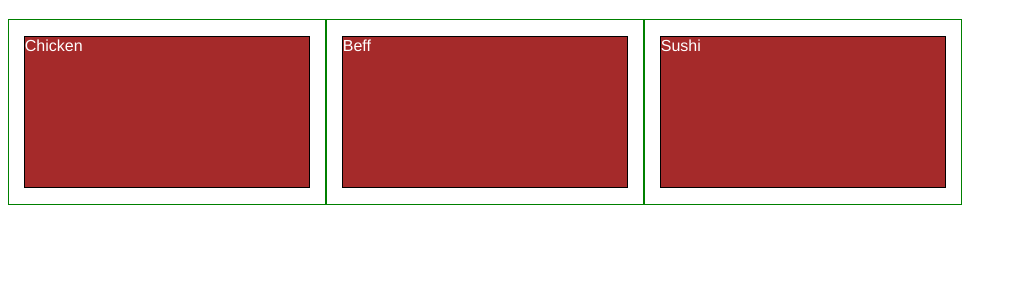
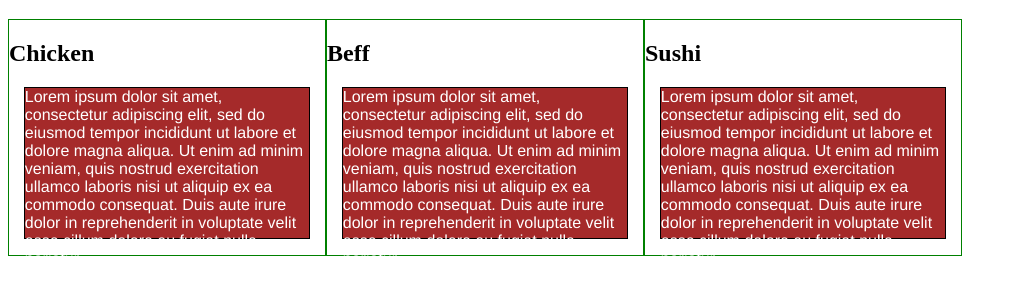
Before and after one commit to PaulinaBerrueto/coursera-test, a plain HTML site: page solution/index.html in a window 1280 px wide. Shown: the part 61-356 px from the top of the page, without its empty margins (0-1017 px from the left). Drawn offline with Linux system fonts and the light colour scheme.

Commit message:
Update index.html

```diff
--- a/solution/index.html
+++ b/solution/index.html
@@ -10,13 +10,19 @@
     <h1>Our Menu</h1>
     <div class="row">
       <section>
-      <div class="col-lg-3 col-md-6"><p>Chicken</p></div>
+      <div class="col-lg-3 col-md-6"><h2>Chicken</h2>
+        <p>Lorem ipsum dolor sit amet, consectetur adipiscing elit, sed do eiusmod tempor incididunt ut labore et dolore magna aliqua. Ut enim ad minim veniam, quis nostrud exercitation ullamco laboris nisi ut aliquip ex ea commodo consequat. Duis aute irure dolor in reprehenderit in voluptate velit esse cillum dolore eu fugiat nulla pariatur. </p>
+      </div>
       </section>
       <section>
-      <div class="col-lg-3 col-md-6"><p>Beff</p></div>
+      <div class="col-lg-3 col-md-6"><h2>Beff</h2>
+        <p>Lorem ipsum dolor sit amet, consectetur adipiscing elit, sed do eiusmod tempor incididunt ut labore et dolore magna aliqua. Ut enim ad minim veniam, quis nostrud exercitation ullamco laboris nisi ut aliquip ex ea commodo consequat. Duis aute irure dolor in reprehenderit in voluptate velit esse cillum dolore eu fugiat nulla pariatur. </p>
+      </div>
       </section>
       <section>
-      <div class="col-lg-3 col-md-6"><p>Sushi</p></div>
+      <div class="col-lg-3 col-md-6"><h2>Sushi</h2>
+        <p>Lorem ipsum dolor sit amet, consectetur adipiscing elit, sed do eiusmod tempor incididunt ut labore et dolore magna aliqua. Ut enim ad minim veniam, quis nostrud exercitation ullamco laboris nisi ut aliquip ex ea commodo consequat. Duis aute irure dolor in reprehenderit in voluptate velit esse cillum dolore eu fugiat nulla pariatur. </p>
+      </div>
       </section>
     </div>
 
```
